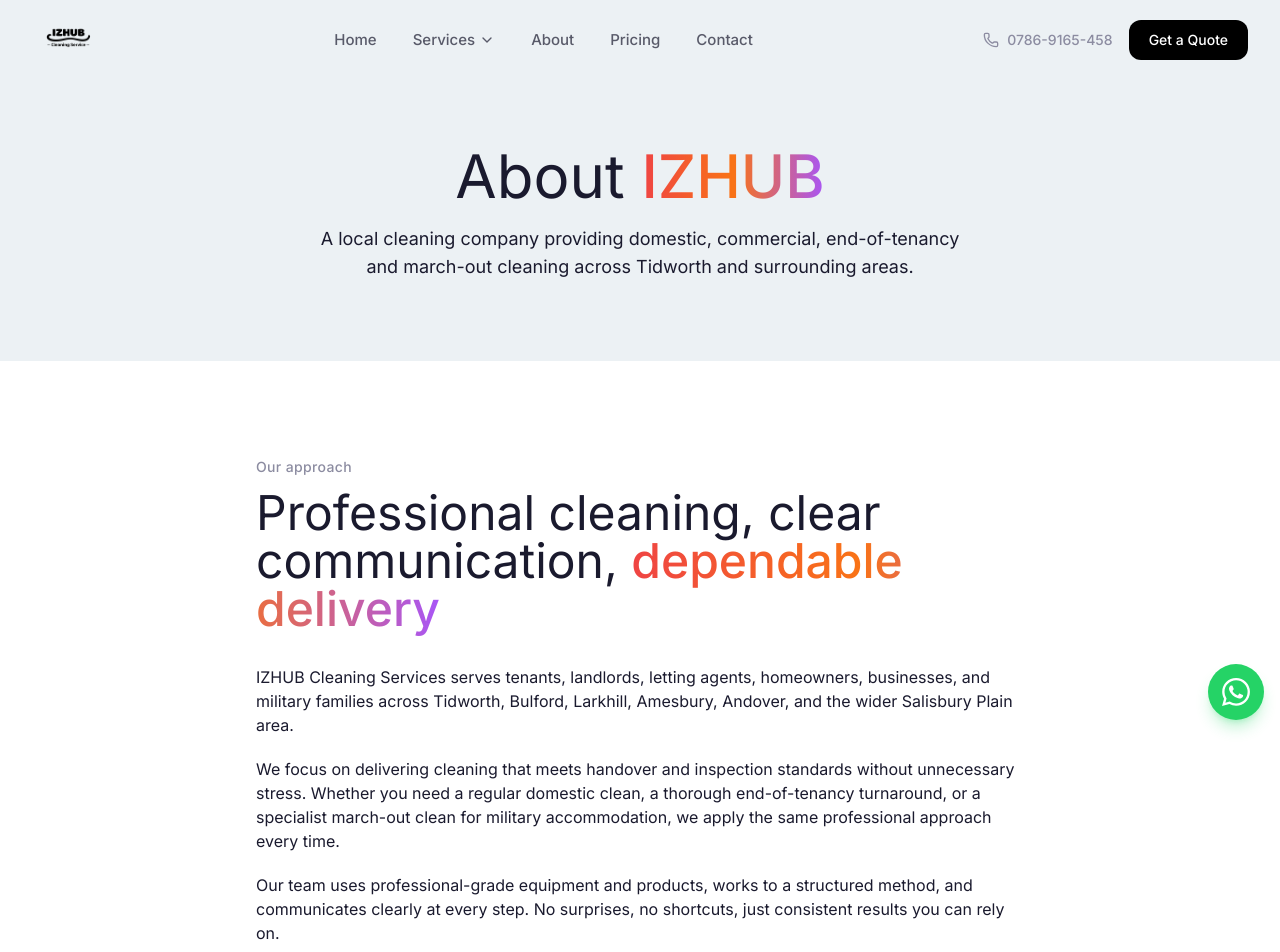
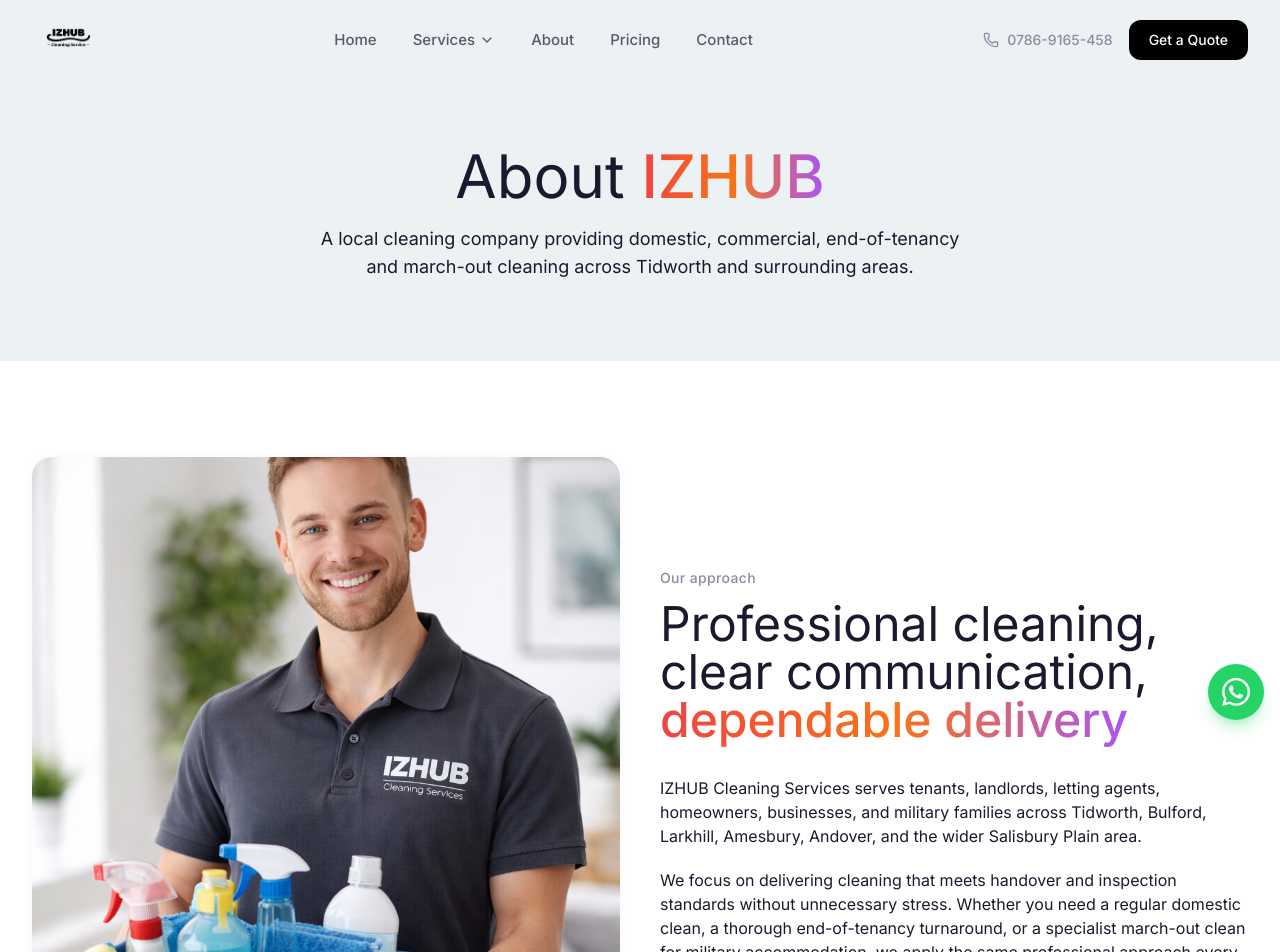
Before and after one commit to AssahBismarkabah/izhub-clean, a Next.js app: page /about in a window 1280 px wide. Shown: the top 952 px of the page. Built offline with nearby package versions, Linux system fonts and the light colour scheme.

Commit message:
fix: update scroll behavior handling in HTML element

```diff
--- a/src/app/about/page.tsx
+++ b/src/app/about/page.tsx
@@ -33,7 +33,20 @@
       {/* Story */}
       <section className="bg-white py-16 lg:py-24">
         <div className="mx-auto max-w-7xl px-4 md:px-6 lg:px-8">
-          <div className="mx-auto max-w-3xl">
+          <div className="grid gap-10 lg:grid-cols-2 lg:items-center">
+            <ScrollReveal>
+              <div className="group overflow-hidden rounded-[20px] shadow-[0_2px_12px_rgba(0,0,0,0.04)] hover:shadow-[0_12px_28px_rgba(0,0,0,0.08)] transition-shadow duration-300">
+                <Image
+                  src="/domestic-izhubd2.png"
+                  alt="IZHUB team member with professional cleaning equipment"
+                  width={600}
+                  height={700}
+                  className="object-cover w-full aspect-[4/5] group-hover:scale-[1.03] transition-transform duration-500 ease-out"
+                />
+              </div>
+            </ScrollReveal>
+
+            <div>
               <ScrollReveal>
                 <p className="text-sm font-medium text-muted tracking-wide">Our approach</p>
                 <h2 className="mt-3 text-4xl sm:text-5xl font-normal text-charcoal">
@@ -63,6 +76,7 @@
                   </p>
                 </div>
               </ScrollReveal>
+            </div>
           </div>
         </div>
       </section>
--- a/src/app/contact/page.tsx
+++ b/src/app/contact/page.tsx
@@ -1,4 +1,5 @@
 import type { Metadata } from "next";
+import Image from "next/image";
 import Link from "next/link";
 import { ArrowRight } from "lucide-react";
 import { ScrollReveal } from "@/components/common/ScrollReveal";
@@ -82,9 +83,19 @@
               </div>
             </ScrollReveal>
 
-            {/* Right: areas + quote CTA */}
+            {/* Right: team photo + areas + quote CTA */}
             <ScrollReveal delay={0.1}>
               <div className="space-y-10">
+                <div className="group overflow-hidden rounded-[20px] shadow-[0_2px_12px_rgba(0,0,0,0.04)] hover:shadow-[0_12px_28px_rgba(0,0,0,0.08)] transition-shadow duration-300">
+                  <Image
+                    src="/domestic-izhubd2.png"
+                    alt="IZHUB team member ready to help"
+                    width={600}
+                    height={500}
+                    className="object-cover w-full aspect-[5/4] object-top group-hover:scale-[1.03] transition-transform duration-500 ease-out"
+                  />
+                </div>
+
                 <div>
                   <p className="text-sm font-medium text-muted tracking-wide">Areas we cover</p>
                   <p className="mt-3 text-base text-body">
--- a/src/app/globals.css
+++ b/src/app/globals.css
@@ -12,9 +12,7 @@
   --font-sans: "Inter", ui-sans-serif, system-ui, -apple-system, BlinkMacSystemFont, "Segoe UI", sans-serif;
 }
 
-html {
-  scroll-behavior: smooth;
-}
+/* scroll-behavior handled via data-scroll-behavior attribute on <html> */
 
 body {
   font-family: var(--font-sans);
--- a/src/app/layout.tsx
+++ b/src/app/layout.tsx
@@ -40,7 +40,7 @@
   children: React.ReactNode;
 }>) {
   return (
-    <html lang="en" className={`${inter.variable} h-full`}>
+    <html lang="en" data-scroll-behavior="smooth" className={`${inter.variable} h-full`}>
       <body className="min-h-full flex flex-col font-sans antialiased">
         <Header />
         <main className="flex-1">{children}</main>
--- a/src/components/sections/ServiceDetail.tsx
+++ b/src/components/sections/ServiceDetail.tsx
@@ -13,8 +13,8 @@
     { src: "/domestic-cleaning8.jpeg", alt: "Kitchen worktops and appliances" },
   ],
   "end-of-tenancy": [
+    { src: "/domestic-izhubd1.png", alt: "Professional cleaner preparing an empty property" },
     { src: "/Domestic-Cleaningd1.png", alt: "Clean living room ready for inspection" },
-    { src: "/domestic-cleaningd6.png", alt: "Clean hallway" },
     { src: "/domestic-cleaning9.jpeg", alt: "Clean bathroom" },
   ],
   "commercial-cleaning": [
```
Lines whose indentation alone changed are shown as unchanged.
